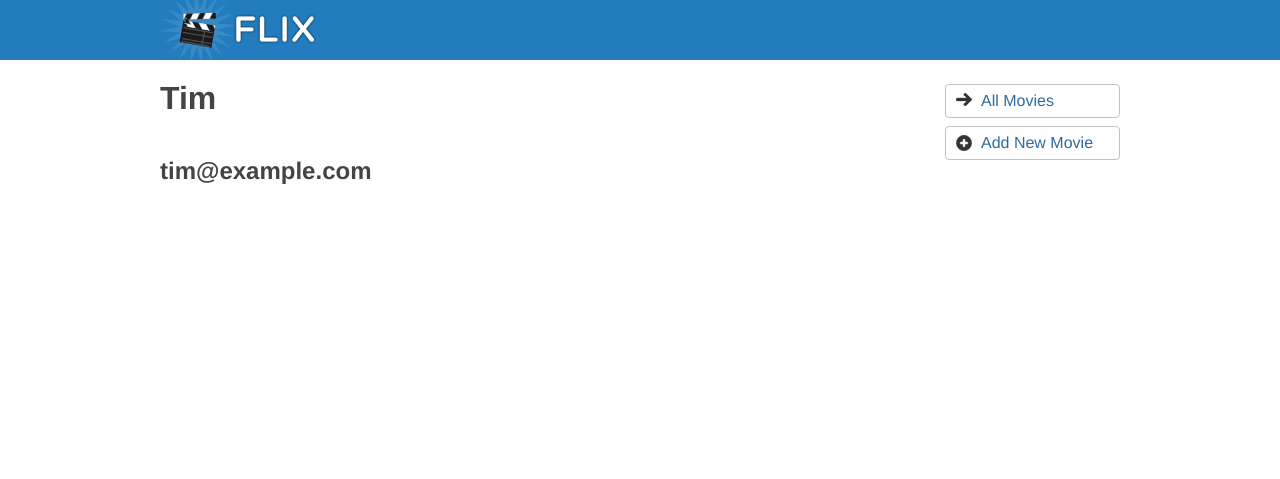
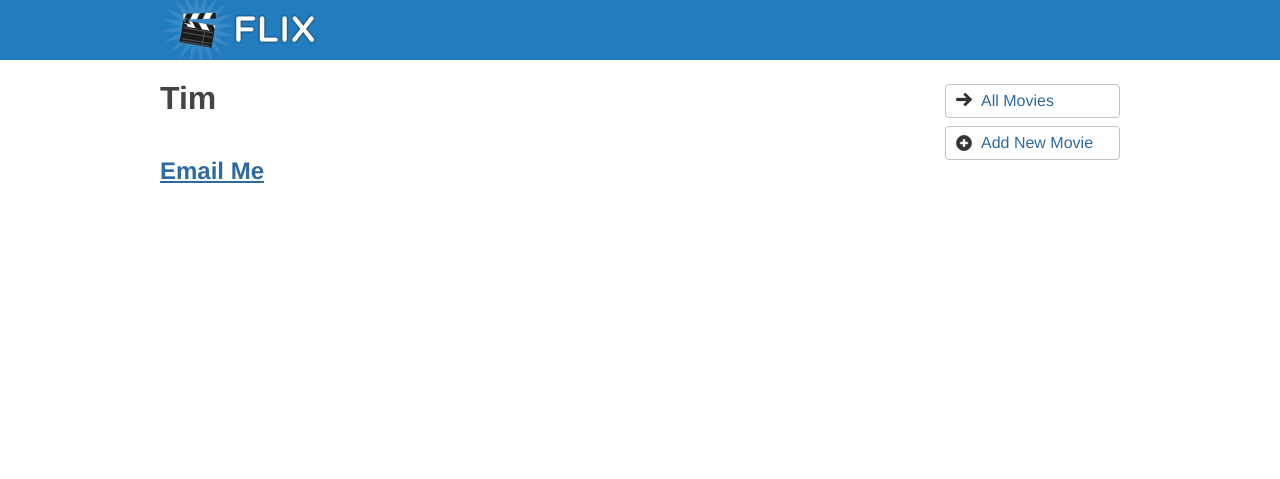
Before and after one commit to timproctor/mock_rails_app, a Rails app: page /users/3 in a window 1280 px wide. Shown: the top 479 px of the page. Run offline with Rails 7, Linux system fonts and the light colour scheme; style sheets or scripts are compiled from the project's sources; some libraries are stand-ins or nearby versions.

Commit message:
Added mail_to for each User show.

```diff
--- a/flix/app/views/users/show.html.erb
+++ b/flix/app/views/users/show.html.erb
@@ -4,7 +4,7 @@
       <%= @user.name %>
     </h1>
     <h2>
-      <%= @user.email%>
+      <%= mail_to @user.email, "Email Me", subject: "This is an example email" %>
     </h2>
   </div>
 </div>
```
Also changed, not shown: 12 other files.
